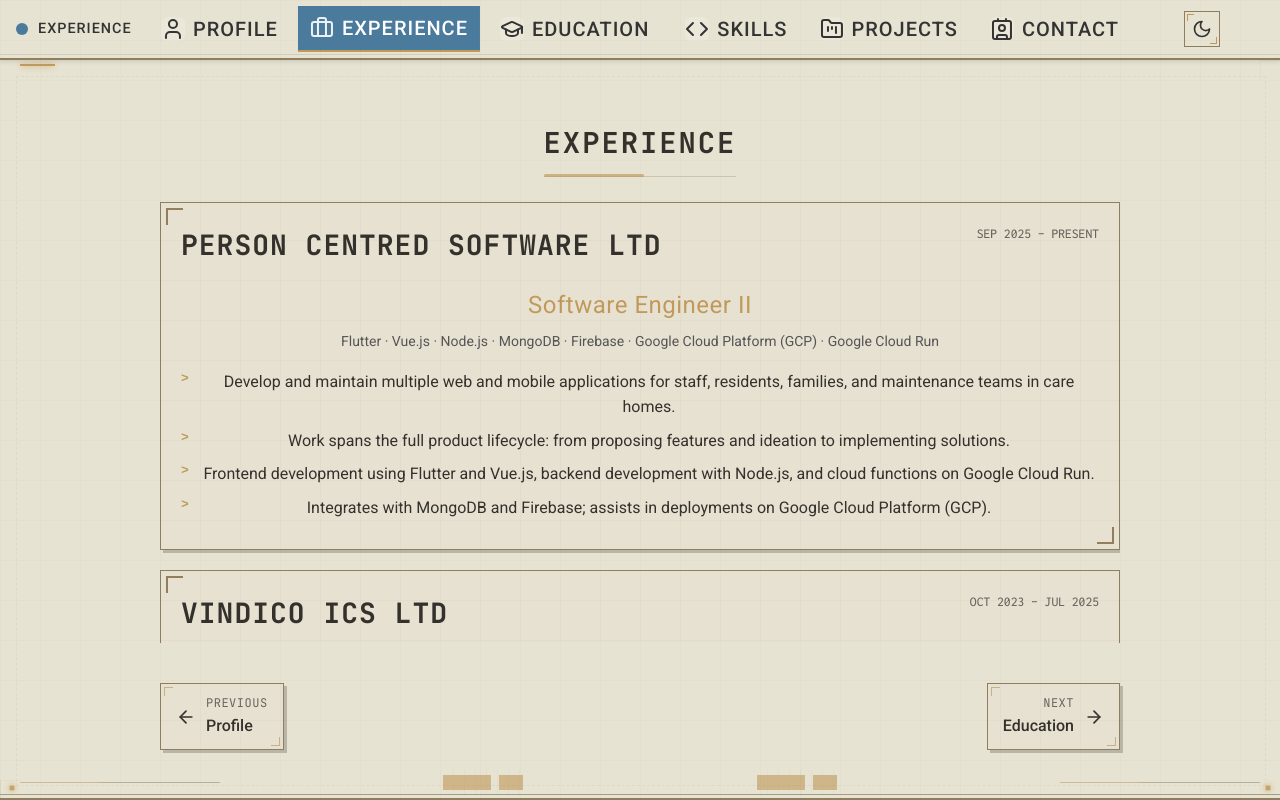
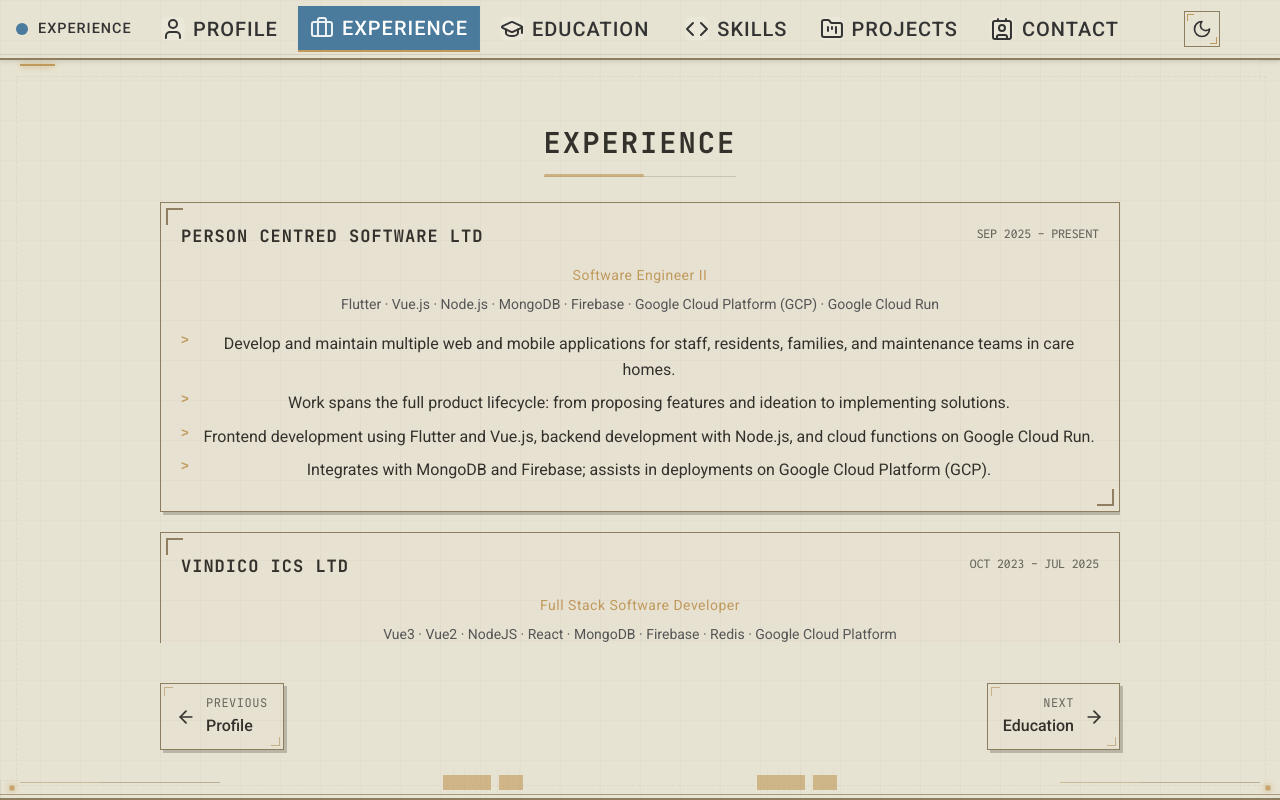
Before and after one commit to daviddc5/DavidDiazClifton, a React (Create React App) app in the folder david-portfolio/: page /experience in a window 1280 px wide. Built offline with nearby package versions, Linux system fonts and the light colour scheme.

Commit message:
fix: remove Hatless Talent entry, fix experience card styles

```diff
--- a/david-portfolio/src/data/portfolioData.js
+++ b/david-portfolio/src/data/portfolioData.js
@@ -79,19 +79,6 @@
         "Integrated AI capabilities for resident care analytics and personalized content delivery systems.",
         "Created an LMS supporting staff training, e-learning, and certification tracking.",
         "Collaborated with stakeholders using Agile methodologies to deliver user-centered solutions and refine architecture.",
-      ],
-    },
-    {
-      company: "Hatless Talent",
-      role: "Trainee Full Stack Developer",
-      period: "Jul 2023 – Aug 2023",
-      techStack:
-        "React · Tailwind CSS · Bootstrap · Figma · HTML · CSS · JavaScript · Git · GitHub",
-      bullets: [
-        "Completed an intensive one-month training programme simulating a real-world development environment.",
-        "Built small applications using React, Tailwind CSS, and Bootstrap.",
-        "Designed UI/UX mockups using Figma for various applications.",
-        "Developed Eventify, an event management platform, in a team of seven using Agile principles.",
       ],
     },
     {
--- a/david-portfolio/src/styles/NintendoSwitch.css
+++ b/david-portfolio/src/styles/NintendoSwitch.css
@@ -425,9 +425,7 @@
 
 .experience-card,
 .education-card {
-  animation: slideIn 0.3s ease-out forwards;
-  opacity: 0;
-  transform: translateY(20px);
+  animation: slideIn 0.3s ease-out both;
 }
 
 .job-header,
@@ -440,23 +438,24 @@
 
 .job-header h3,
 .school-header h3 {
-  font-size: 28px;
+  font-size: 17px;
   font-weight: 700;
   color: var(--switch-dark);
-  margin-bottom: 8px;
+  margin-bottom: 4px;
 }
 
 .job-period,
 .school-period {
-  font-size: 24px;
+  font-size: 13px;
   color: var(--secondary-text);
   font-weight: 500;
+  white-space: nowrap;
 }
 
 .job-role,
 .school-degree {
-  font-size: 24px;
-  font-weight: 500;
+  font-size: 14px;
+  font-weight: 600;
   color: var(--switch-blue);
   margin-bottom: 6px;
 }
```
